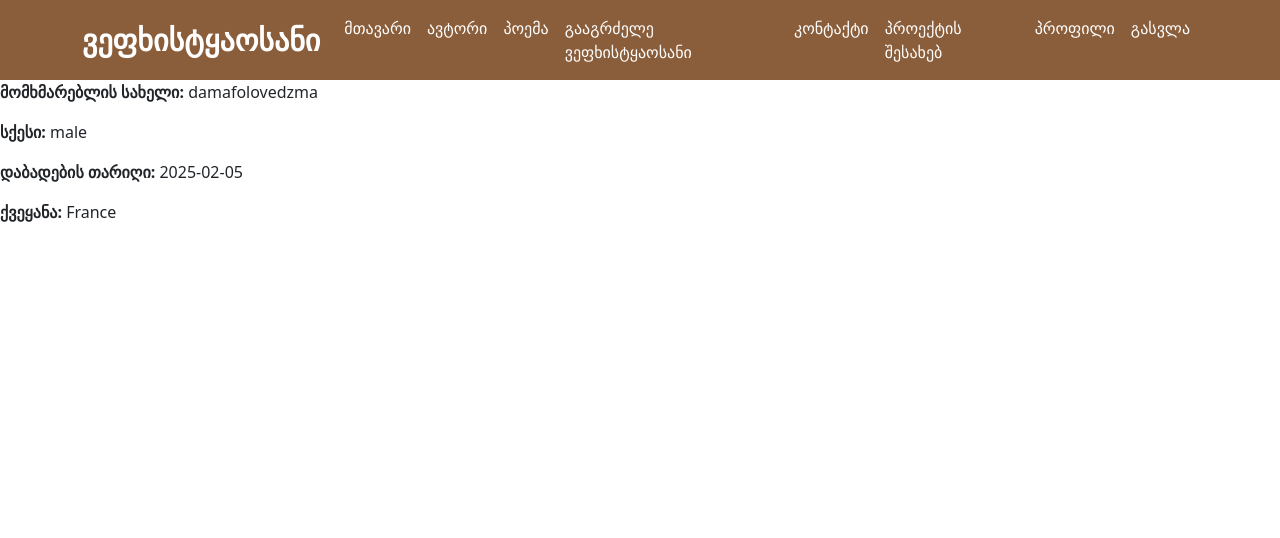
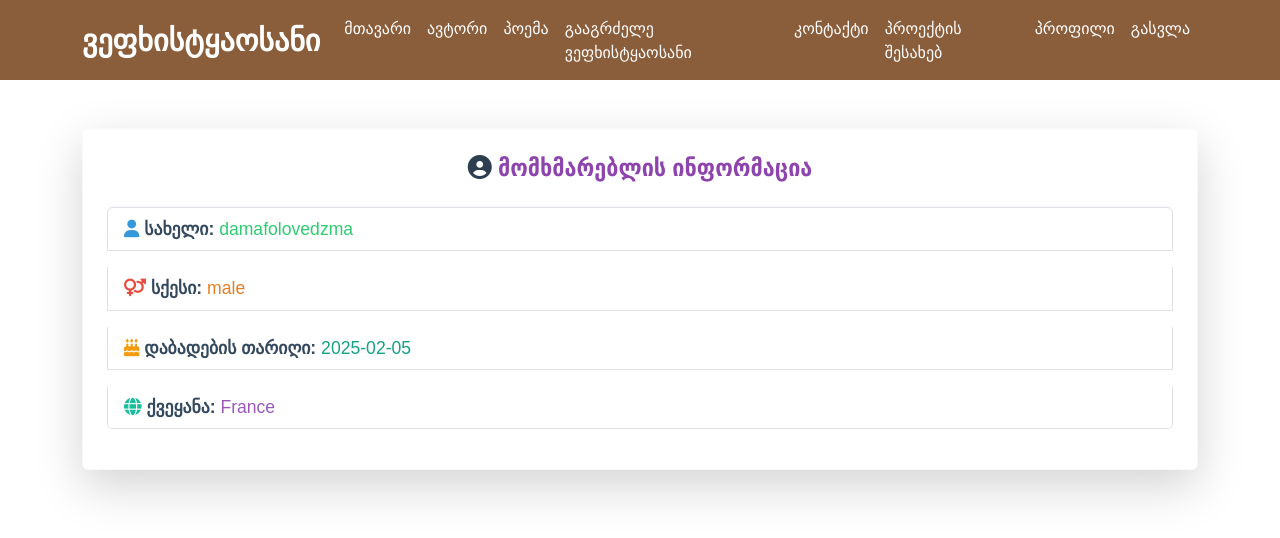
Before and after one commit to SANDRICKSON/vefxistyaosani, a Flask app: page /profile in a window 1280 px wide. Shown: the top 538 px of the page. Run offline with Flask 3, Linux system fonts and the light colour scheme; a user stored in the database is signed in; some web fonts are replaced.

Commit message:
Update profile.html

```diff
--- a/templates/profile.html
+++ b/templates/profile.html
@@ -1,9 +1,31 @@
 {% extends "base.html" %}
 
 {% block content %}
-    <p><b>მომხმარებლის სახელი:</b> {{ current_user.username }}</p>
-    <p><b>სქესი:</b> {{ current_user.gender }}</p>
-    <p><b>დაბადების თარიღი:</b> {{ current_user.birthday }}</p>
-    <p><b>ქვეყანა:</b> {{ current_user.country }}</p>
+    <div class="container mt-5">
+        <div class="card shadow-lg border-light rounded p-4">
+            <h4 class="text-center mb-4" style="font-family: 'Segoe UI', Tahoma, Geneva, Verdana, sans-serif; color: #2c3e50; font-weight: 700;">
+                <i class="fas fa-user-circle"></i> <span style="color: #8e44ad;">მომხმარებლის ინფორმაცია</span>
+            </h4>
+            <div class="list-group">
+                <p class="list-group-item" style="font-size: 1.1rem; font-weight: 500; color: #34495e;">
+                    <i class="fas fa-user" style="color: #3498db;"></i> <strong>სახელი:</strong> <span style="color: #2ecc71;">{{ current_user.username }}</span>
+                </p>
+                <p class="list-group-item" style="font-size: 1.1rem; font-weight: 500; color: #34495e;">
+                    <i class="fas fa-venus-mars" style="color: #e74c3c;"></i> <strong>სქესი:</strong> <span style="color: #e67e22;">{{ current_user.gender }}</span>
+                </p>
+                <p class="list-group-item" style="font-size: 1.1rem; font-weight: 500; color: #34495e;">
+                    <i class="fas fa-birthday-cake" style="color: #f39c12;"></i> <strong>დაბადების თარიღი:</strong> <span style="color: #16a085;">{{ current_user.birthday }}</span>
+                </p>
+                <p class="list-group-item" style="font-size: 1.1rem; font-weight: 500; color: #34495e;">
+                    <i class="fas fa-globe" style="color: #1abc9c;"></i> <strong>ქვეყანა:</strong> <span style="color: #9b59b6;">{{ current_user.country }}</span>
+                </p>
+            </div>
+        </div>
+    </div>
+    <style>
+        .list-group-item{
+            font-family: "BPG Classic Medium", sans-serif;
 
+        }
+    </style>
 {% endblock %}
```
